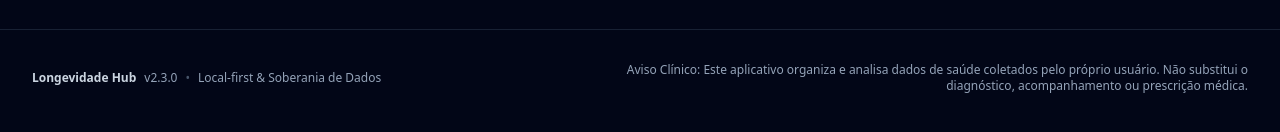
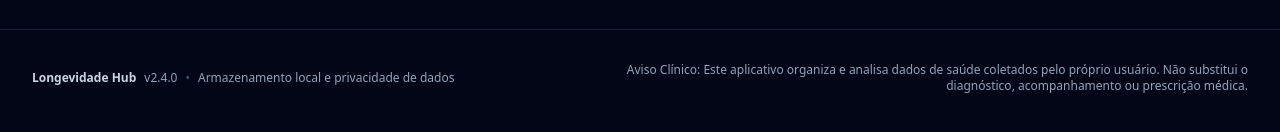
Before and after one commit to lguscouto/longevity-hub, a React (Vite) app in the folder frontend/: page /#overview in a window 1280 px wide. Shown: the part 2286-2418 px from the top of the page. Built offline with nearby package versions, Linux system fonts and the light colour scheme; no server answers.

Commit message:
chore(release): bump version to 2.4.0

```diff
--- a/frontend/package.json
+++ b/frontend/package.json
@@ -1,7 +1,7 @@
 {
   "name": "longevidade-frontend",
   "private": true,
-  "version": "2.3.0",
+  "version": "2.4.0",
   "type": "module",
 
   "scripts": {
--- a/frontend/src/App.tsx
+++ b/frontend/src/App.tsx
@@ -918,9 +918,9 @@ export default function App() {
             <div className="max-w-7xl mx-auto flex flex-col sm:flex-row items-center justify-between gap-4">
               <div className="flex items-center gap-2">
                 <span className="font-semibold text-slate-700 dark:text-slate-300">Longevidade Hub</span>
-                <span>v2.3.0</span>
+                <span>v2.4.0</span>
                 <span className="text-slate-400 dark:text-slate-600">•</span>
-                <span>Local-first &amp; Soberania de Dados</span>
+                <span>Armazenamento local e privacidade de dados</span>
               </div>
               <p className="text-xs text-slate-500 dark:text-slate-400 max-w-2xl text-center sm:text-right">
                 Aviso Clínico: Este aplicativo organiza e analisa dados de saúde coletados pelo próprio usuário. Não substitui o diagnóstico, acompanhamento ou prescrição médica.
```
Also changed, not shown: 1 other file (tests, documents, lock files or other folders).
